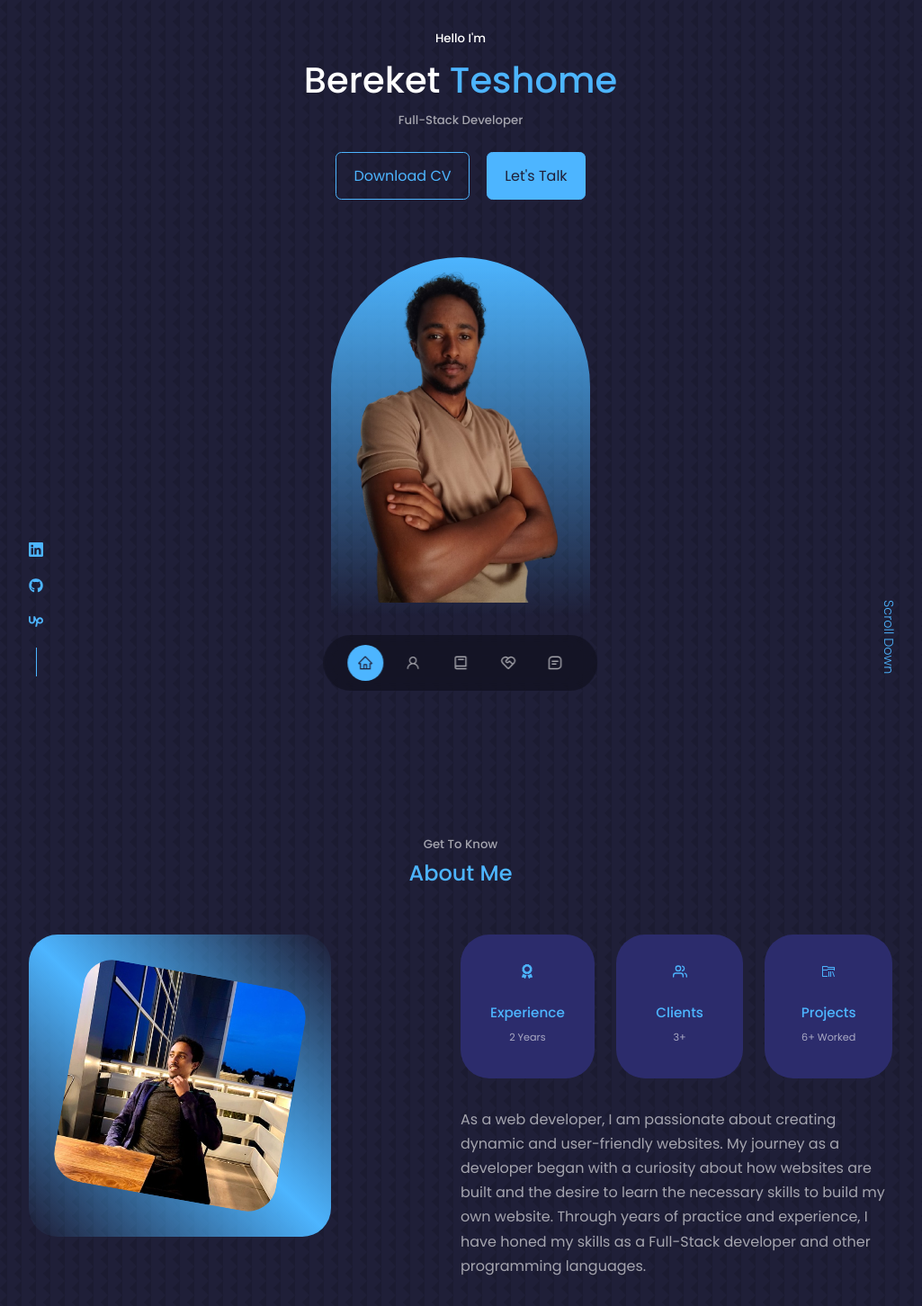
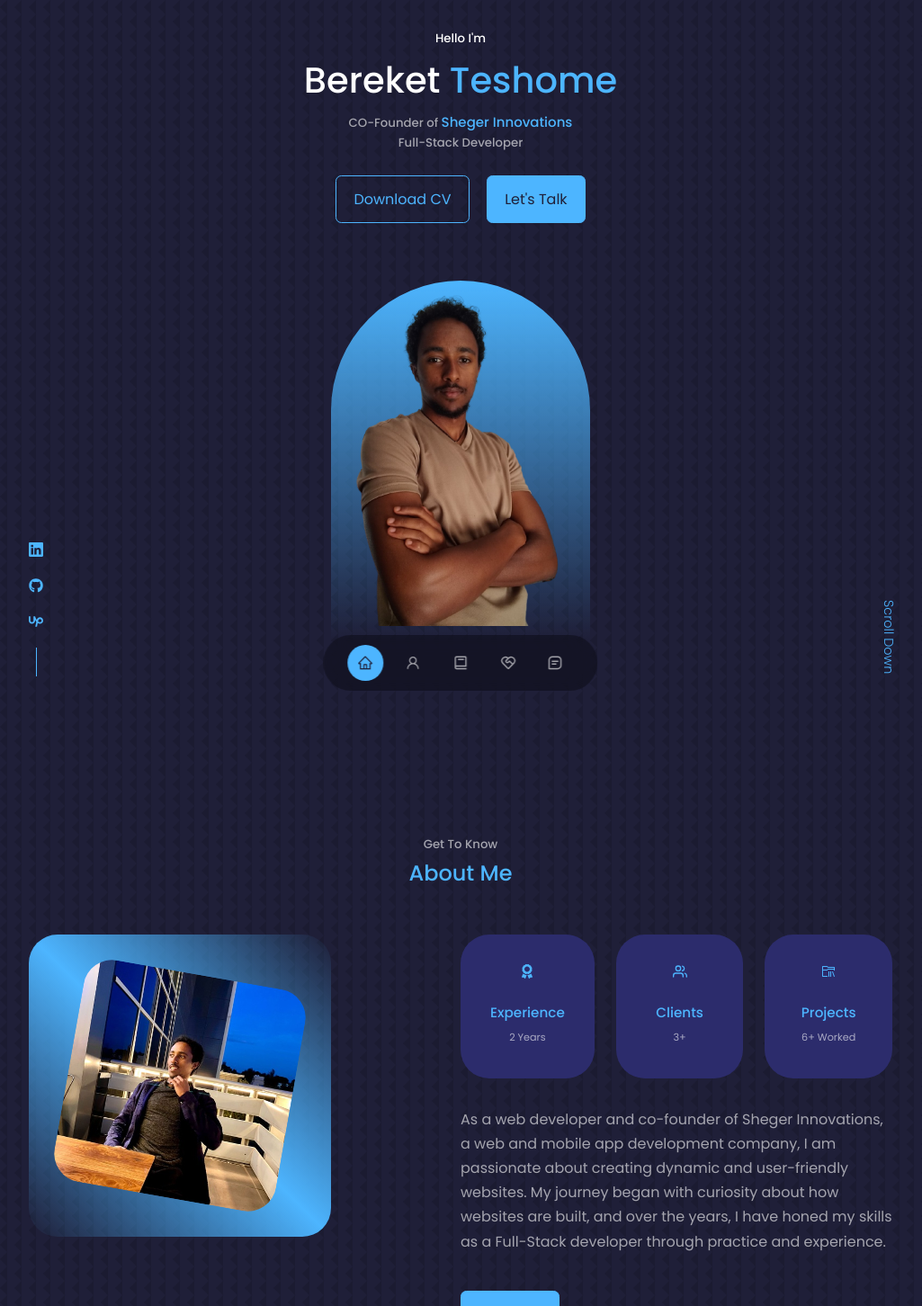
Before and after one commit to BereketTeshome/Personal-Portfolio, a React (Create React App) app: page / in a window 1280 px wide. Shown: the top 1452 px of the page at 90% size, without its empty margins (128-1153 px from the left). Built offline with nearby package versions, Linux system fonts and the light colour scheme.

Commit message:
header updated

```diff
--- a/src/components/about/About.js
+++ b/src/components/about/About.js
@@ -74,12 +74,11 @@ const About = () => {
           </div>
 
           <p>
-            As a web developer, I am passionate about creating dynamic and
-            user-friendly websites. My journey as a developer began with a
-            curiosity about how websites are built and the desire to learn the
-            necessary skills to build my own website. Through years of practice
-            and experience, I have honed my skills as a Full-Stack developer and
-            other programming languages.
+            As a web developer and co-founder of Sheger Innovations, a web and
+            mobile app development company, I am passionate about creating
+            dynamic and user-friendly websites. My journey began with curiosity
+            about how websites are built, and over the years, I have honed my
+            skills as a Full-Stack developer through practice and experience.
           </p>
 
           <a href="#contact" className="btn btn-primary">
--- a/src/components/header/Header.js
+++ b/src/components/header/Header.js
@@ -41,6 +41,16 @@ const Header = () => {
           <h1>
             Bereket <span className="father-name">Teshome</span>
           </h1>
+          <h5 className="text-light">
+            CO-Founder of{" "}
+            <a
+              href="https://shegerinnovations.com.et"
+              target="_blank"
+              style={{ fontSize: "15px" }}
+            >
+              Sheger Innovations
+            </a>
+          </h5>
           <h5 className="text-light">Full-Stack Developer</h5>
         </motion.div>
         <motion.div
```
